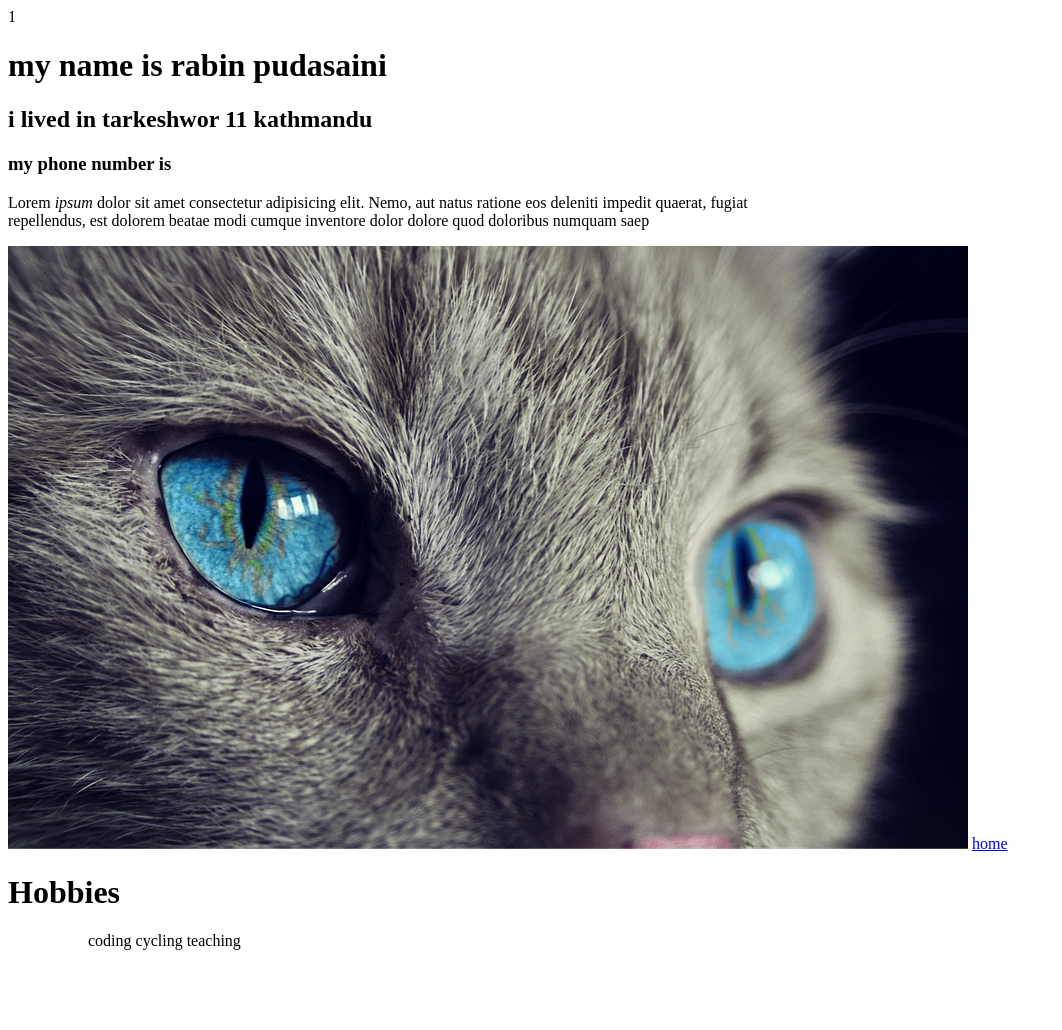
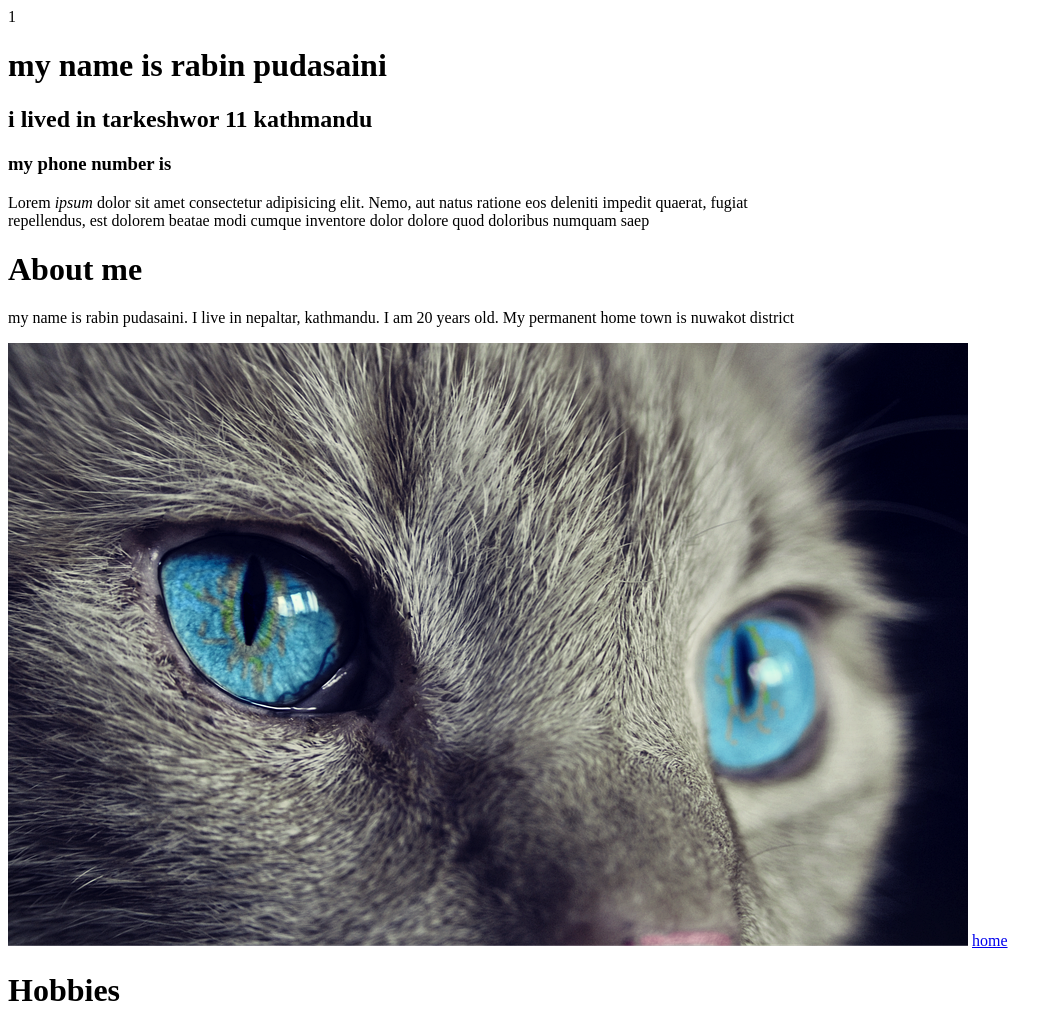
Before and after one commit to rabinpudasaini/web-technology, a plain HTML site: page index.html in a window 1280 px wide. Shown: the whole page, without its empty margins (0-1062 px from the left). Before the commit the page ends 966 px from the top, so only its background shows below. Drawn offline with Linux system fonts and the light colour scheme.

Commit message:
I added about me section

```diff
--- a/index.html
+++ b/index.html
@@ -12,15 +12,11 @@
 <h3>my phone number is</h3>
 <p>Lorem <em>ipsum</em> dolor sit amet consectetur adipisicing elit. Nemo, aut natus ratione eos deleniti impedit quaerat, fugiat <br>
     repellendus, est dolorem beatae modi cumque inventore dolor dolore quod doloribus numquam saep</p>
+<h1>About me</h1>
+<p> my name is rabin pudasaini. I live in nepaltar, kathmandu. I am 20 years old. My permanent home town is nuwakot district</p>
 <img src="copycat.webp">
 <a href="facebook.html">home</a>
 <h1> Hobbies</h1>
 <ul>
-    <ol>
-        coding
-        cycling
-        teaching
-    </ul>
-</ol>
 </body>
 </html>
```
